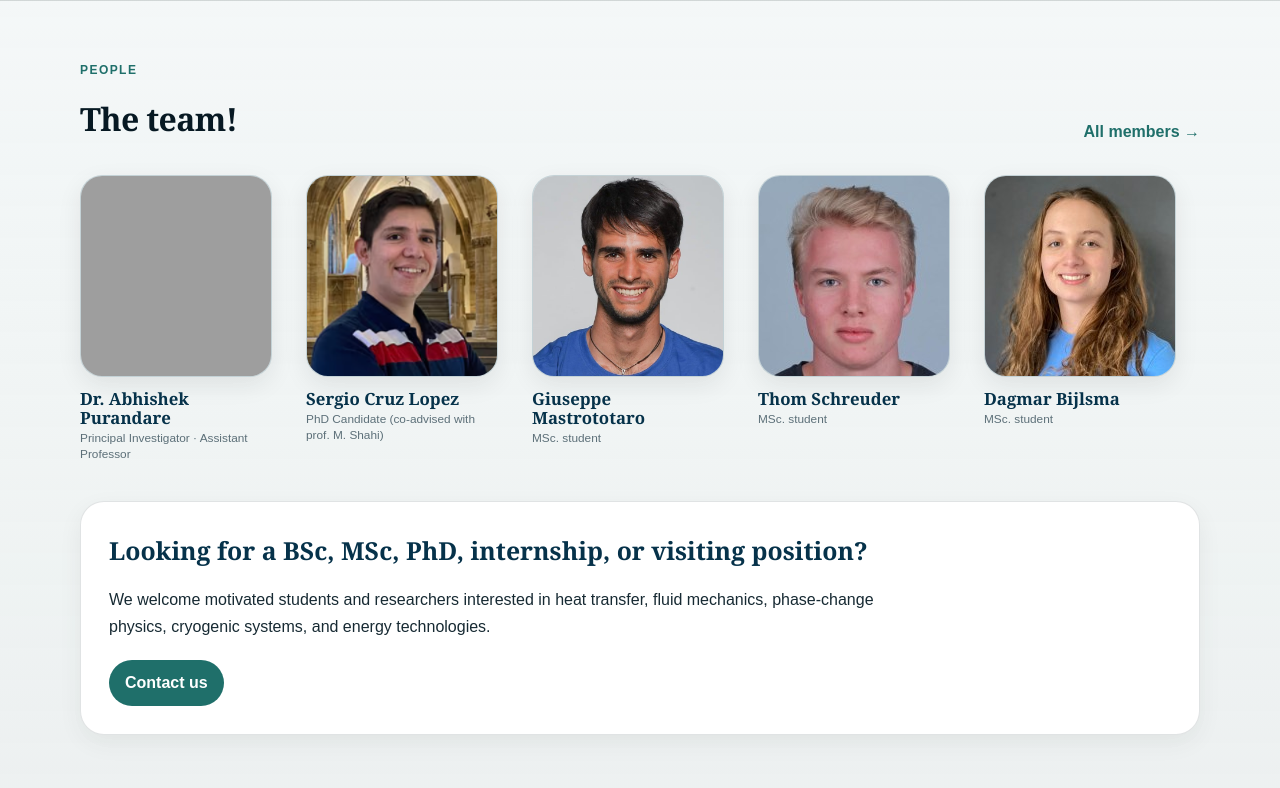
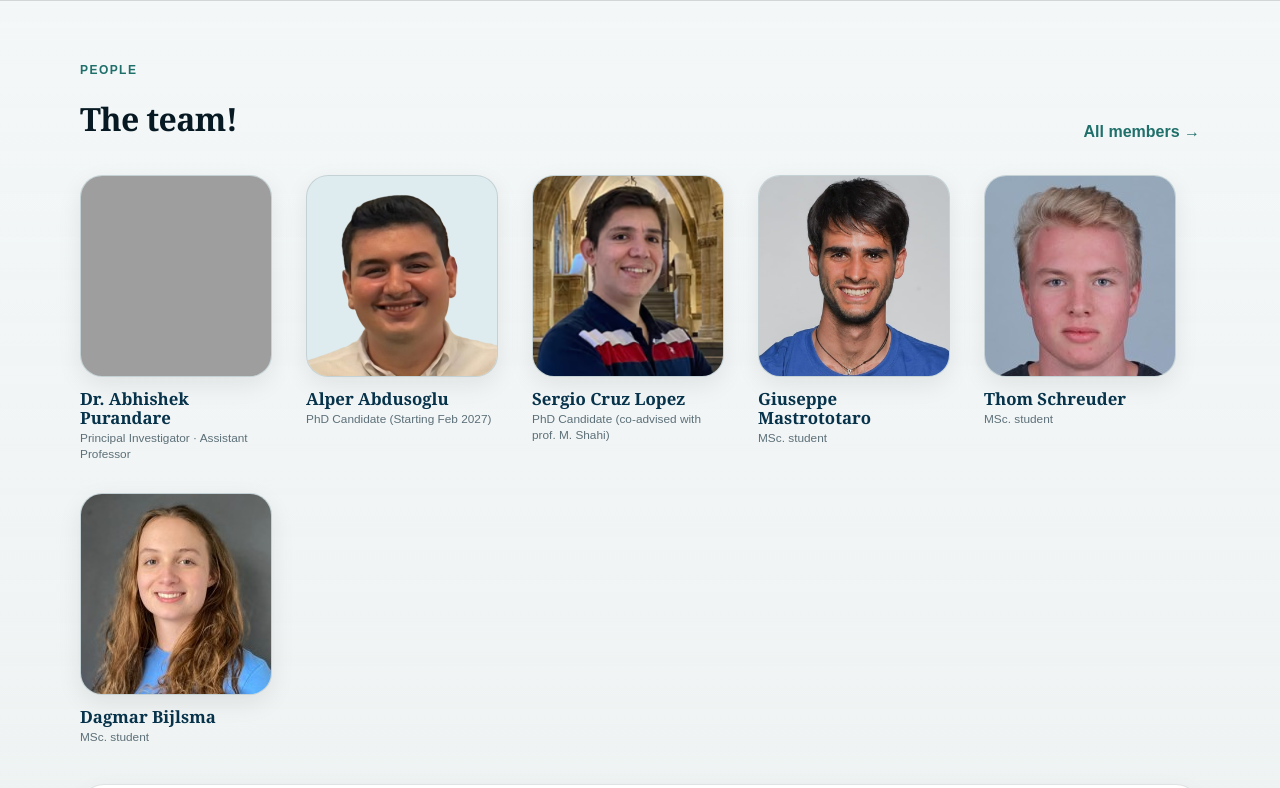
Before and after one commit to hiphy-lab/hiphy-lab.github.io, a plain HTML site: page index.html in a window 1280 px wide. Shown: the part 1668-2456 px from the top of the page. Drawn offline with Linux system fonts and the light colour scheme; grey boxes are pictures that could not be loaded.

Commit message:
Update index.html

```diff
--- a/index.html
+++ b/index.html
@@ -250,6 +250,25 @@
       <article class="person-tile">
         <div class="person-tile-photo-wrap">
           <img
+            src="assets/images/Alper_PhD.png"
+            alt="Alper Abdusoglu"
+            class="person-tile-photo"
+          >
+        </div>
+
+        <h3>Alper Abdusoglu</h3>
+        <p class="person-role">PhD Candidate (Starting Feb 2027)</p>
+        <!-- <p class="person-keywords">
+          CO₂ desublimation · Optical diagnostics · Heat transfer
+        </p>-->
+      </article>
+
+      <!-- Example placeholder for the next person.
+      Remove this comment when you add someone. -->
+
+      <article class="person-tile">
+        <div class="person-tile-photo-wrap">
+          <img
             src="assets/images/Sergio_PhD.png"
             alt="Sergio Cruz Lopez"
             class="person-tile-photo"
```
